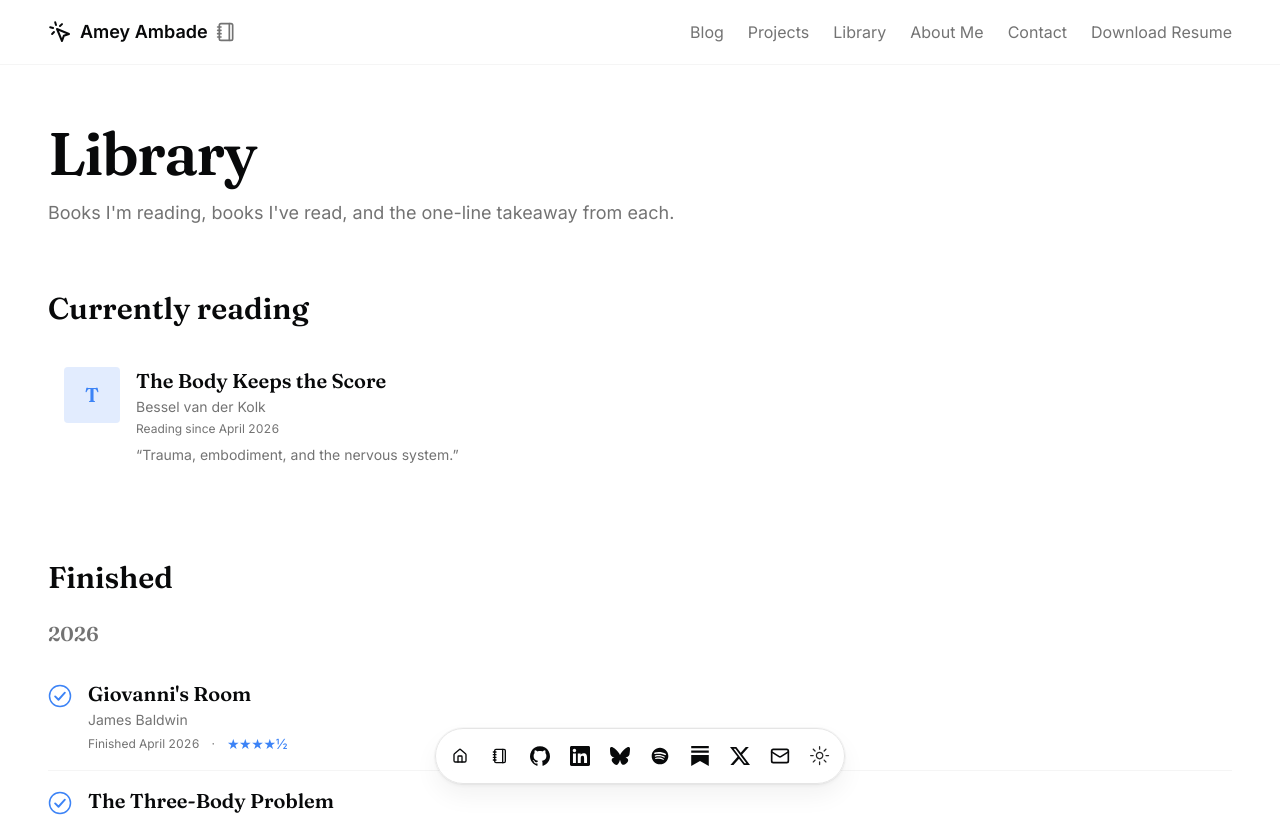
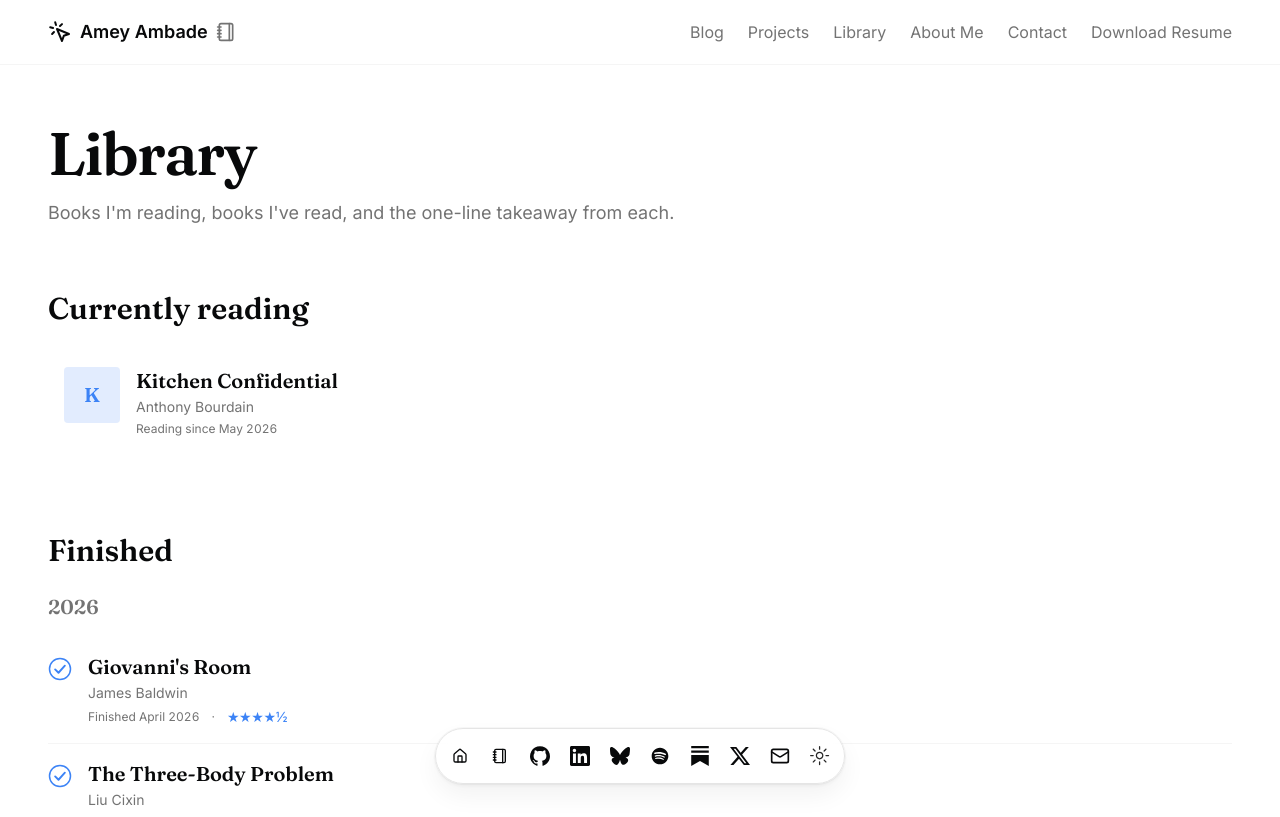
Before and after one commit to ameyxd/ameyxd.github.io, a Next.js app: page /library in a window 1280 px wide. Shown: the top 817 px of the page. Built offline with nearby package versions, Linux system fonts and the light colour scheme.

Commit message:
library: switch currently reading to Kitchen Confidential

```diff
--- a/src/data/library.ts
+++ b/src/data/library.ts
@@ -37,10 +37,9 @@ export const library: {
 } = {
   currentlyReading: [
     {
-      title: "The Body Keeps the Score",
-      author: "Bessel van der Kolk",
-      startedAt: "2026-04-10",
-      notes: "Trauma, embodiment, and the nervous system.",
+      title: "Kitchen Confidential",
+      author: "Anthony Bourdain",
+      startedAt: "2026-05-29",
     },
   ],
 
```
